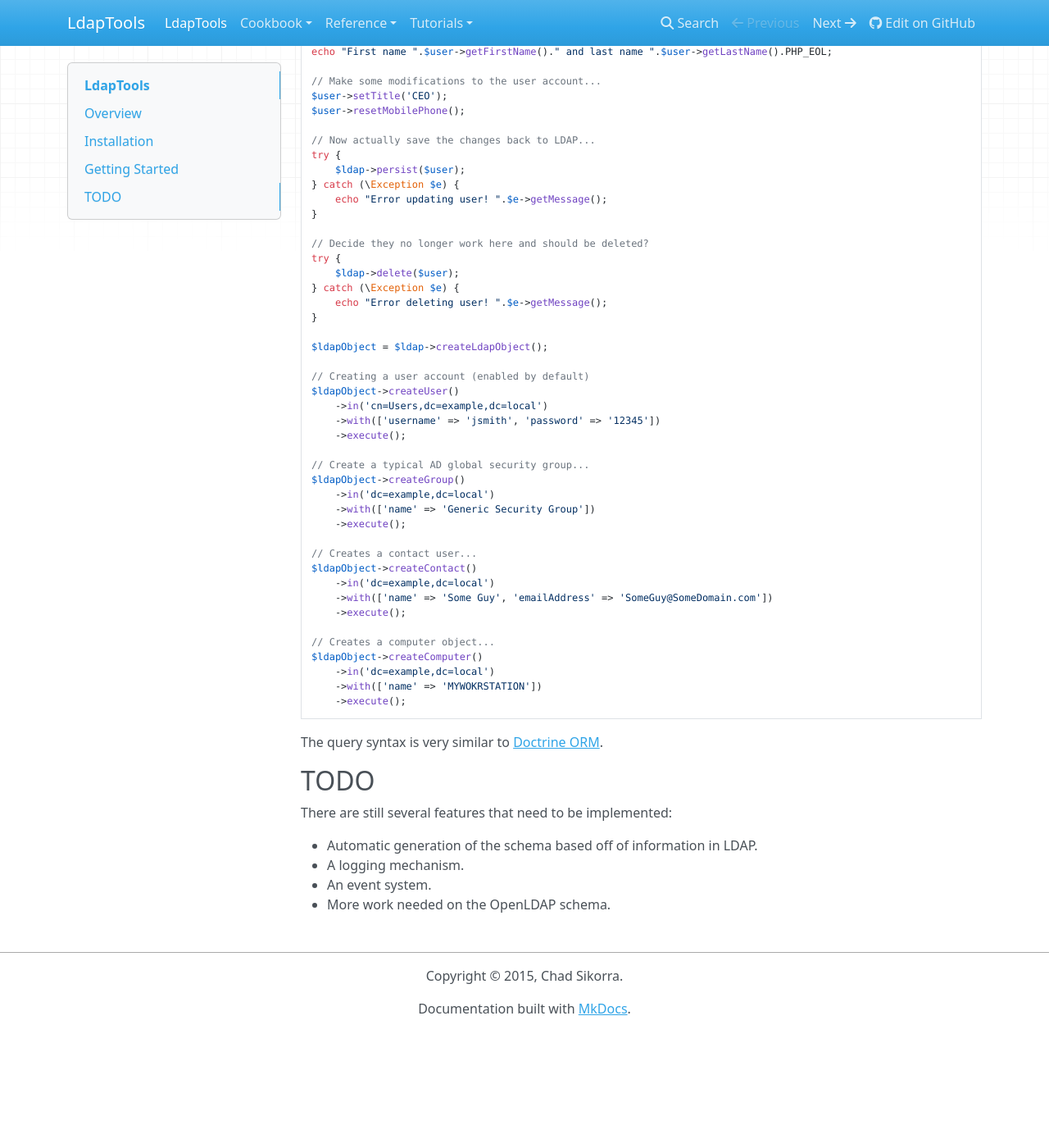
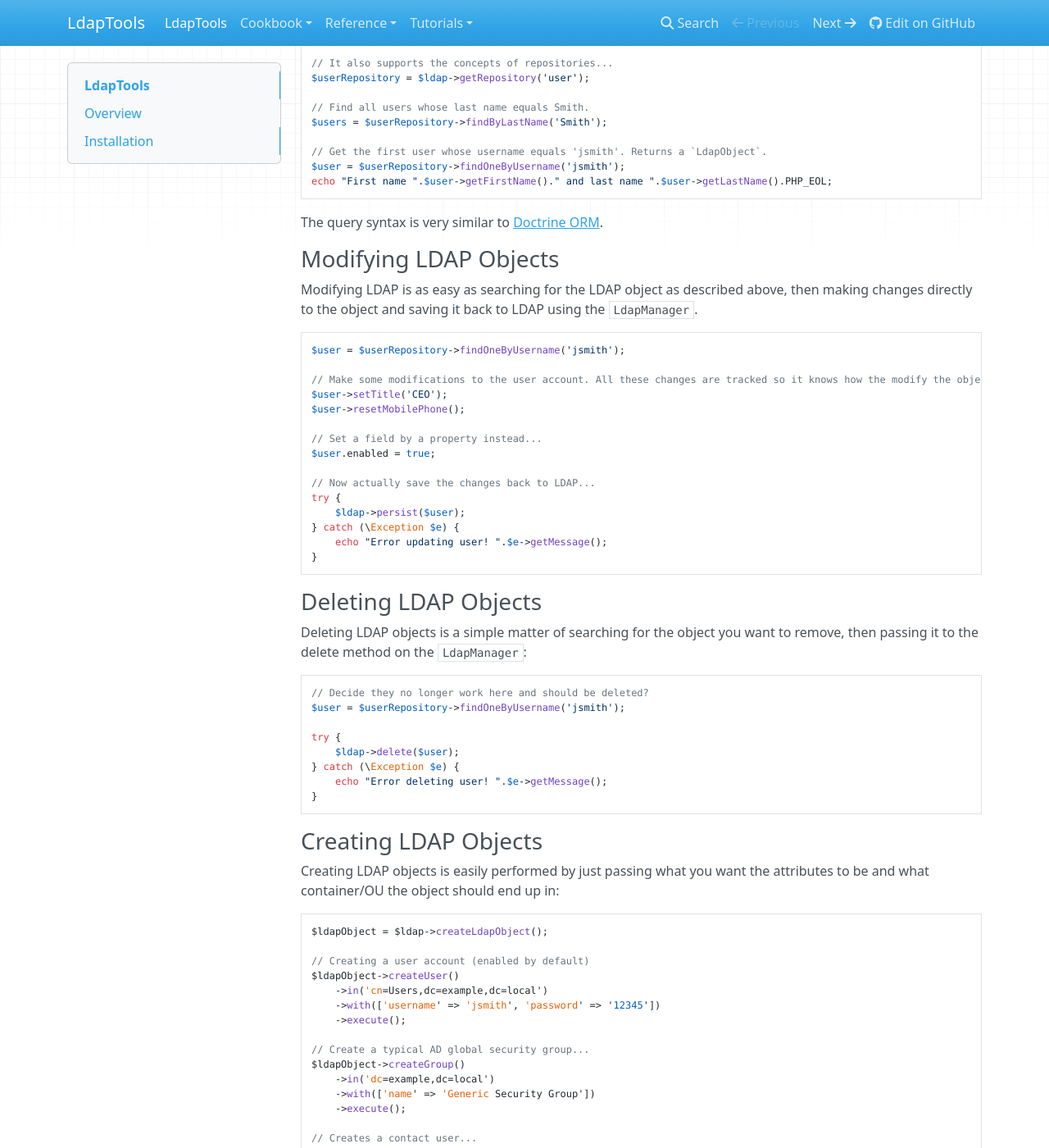
Before and after one commit to ldaptools/ldaptools, an MkDocs documentation site: the page built from docs/en/index.md, in a window 1280 px wide and 1400 px high, scrolled down 1206 px. Shown: the whole window at 82% size. Built offline with MkDocs 1.6.1, drawn with Linux system fonts in a browser that asks for light colours; nearby versions of some CDN libraries; before the commit the page ends 2464 px from its top, so only the background shows below that; some of the changed text lies outside the part shown.

Commit message:
Reformat the README a little bit.

````diff
--- a/docs/en/index.md
+++ b/docs/en/index.md
@@ -25,9 +25,11 @@ The recommended way to install LdapTools is using [Composer](http://getcomposer.
 composer require ldaptools/ldaptools
 ```
 
-## Getting Started
+### Getting Started
 
-The easiest way to get started is by creating a YAML config file. See the [example config](https://github.com/ldaptools/ldaptools/tree/master/resources/config/example.yml) file for basic usage. Once you have a configuration file defined, you can get up and running by doing the following:
+The easiest way to get started is by creating a YAML config file. See the [example config](resources/config/example.yml) file for basic usage.
+
+Once you have a configuration file defined, you can get up and running by doing the following:
 
 ```php
 use LdapTools\Configuration;
@@ -35,7 +37,15 @@ use LdapTools\LdapManager;
 
 $config = (new Configuration())->load('/path/to/ldap/config.yml');
 $ldap = new LdapManager($config);
+```
 
+### Searching LDAP
+
+With the `LdapManager` up and going you can now easily build LDAP queries without having to remember all the special
+syntax for LDAP filters. All values are also automatically escaped.
+
+```php
+// Get an instance of the query...
 $query = $ldap->buildLdapQuery()
     ->select()
     ->fromUsers()
@@ -59,10 +69,24 @@ $users = $userRepository->findByLastName('Smith');
 // Get the first user whose username equals 'jsmith'. Returns a `LdapObject`.
 $user = $userRepository->findOneByUsername('jsmith');
 echo "First name ".$user->getFirstName()." and last name ".$user->getLastName().PHP_EOL;
+```
 
-// Make some modifications to the user account...
+The query syntax is very similar to [Doctrine ORM](http://www.doctrine-project.org).
+
+### Modifying LDAP Objects
+
+Modifying LDAP is as easy as searching for the LDAP object as described above, then making changes directly to the object
+and saving it back to LDAP using the `LdapManager`.
+
+```php
+$user = $userRepository->findOneByUsername('jsmith');
+
+// Make some modifications to the user account. All these changes are tracked so it knows how the modify the object.
 $user->setTitle('CEO');
 $user->resetMobilePhone();
+
+// Set a field by a property instead...
+$user.enabled = true;
 
 // Now actually save the changes back to LDAP...
 try {
@@ -70,14 +94,30 @@ try {
 } catch (\Exception $e) {
     echo "Error updating user! ".$e->getMessage();
 }
+```
 
+### Deleting LDAP Objects
+
+Deleting LDAP objects is a simple matter of searching for the object you want to remove, then passing it to the delete
+method on the `LdapManager`:
+
+```php
 // Decide they no longer work here and should be deleted?
+$user = $userRepository->findOneByUsername('jsmith');
+
 try {
     $ldap->delete($user);
 } catch (\Exception $e) {
     echo "Error deleting user! ".$e->getMessage();
 }
+```
 
+### Creating LDAP Objects
+
+Creating LDAP objects is easily performed by just passing what you want the attributes to be and what container/OU the
+object should end up in:
+
+```
 $ldapObject = $ldap->createLdapObject();
 
 // Creating a user account (enabled by default)
@@ -105,11 +145,21 @@ $ldapObject->createComputer()
     ->execute();
 ```
 
-The query syntax is very similar to [Doctrine ORM](http://www.doctrine-project.org).
+### Documentation
 
-## TODO
+Browse [the docs folder](/docs/en) for more information about LdapTools.
 
-There are still several features that need to be implemented:
+* [Main Configuration Reference](/docs/en/reference/Main-Configuration.md)
+* [Schema Configuration](/docs/en/reference/Schema-Configuration.md)
+* [Using the LdapManager](/docs/en/tutorials/Using-the-LDAP-Manager.md)
+* [Building LDAP Queries](/docs/en/tutorials/Building-LDAP-Queries.md)
+* [Creating LDAP Objects](/docs/en/tutorials/Creating-LDAP-Objects.md)
+* [Modifying LDAP Objects](/docs/en/tutorials/Modifying-LDAP-objects.md)
+* [Default Schema Attributes](/docs/en/reference/Default-Schema-Attributes.md)
+
+### TODO
+
+Things that still need to be implemented:
 
 * Automatic generation of the schema based off of information in LDAP.
 * A logging mechanism.
````
Also changed, not shown: README.md.
